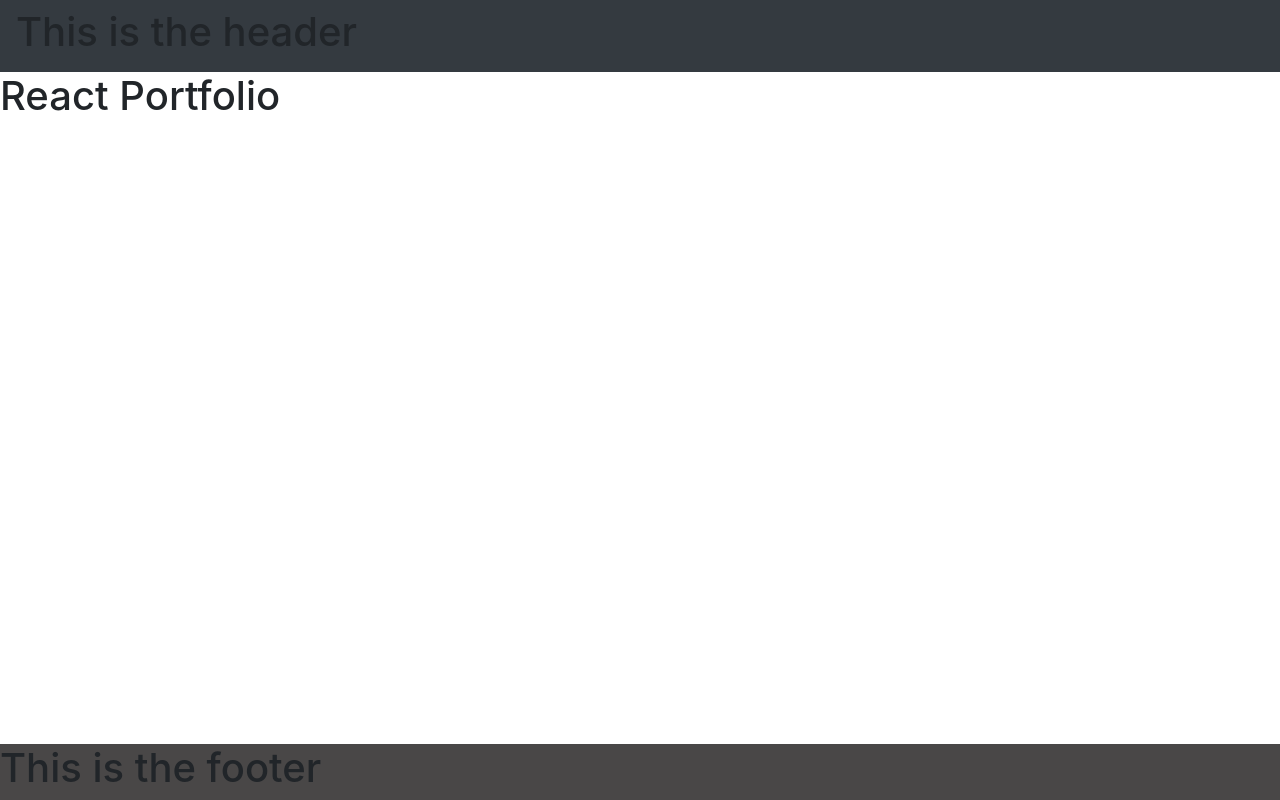
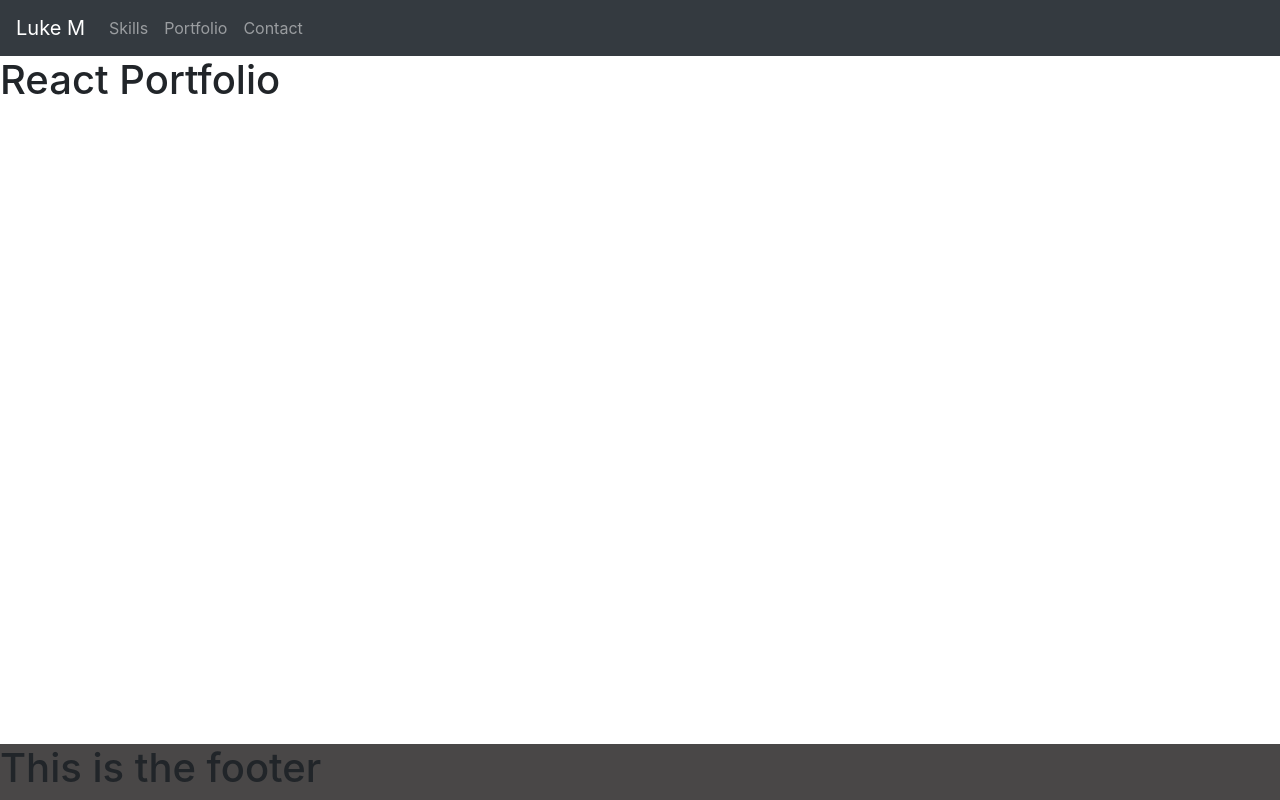
Before and after one commit to LukeMartin-123/LukeM-Portfolio, a React (Create React App) app: page / in a window 1280 px wide. Built offline with nearby package versions, Linux system fonts and the light colour scheme.

Commit message:
Updated Nav Bar with clickable locations

```diff
--- a/src/App.js
+++ b/src/App.js
@@ -3,6 +3,7 @@ import { BrowserRouter as Router, Route } from "react-router-dom";
 import Contact from "./pages/Contact";
 import Projects from "./pages/Projects";
 import Skills from "./pages/Skills";
+import About from "./pages/About";
 import Header from "./components/Header/Header";
 import Footer from "./components/Footer/Footer";
 import Wrapper from "./components/Wrapper/Wrapper";
@@ -14,7 +15,7 @@ function App() {
     <div className="App">
       <Header />
       <Wrapper>
-      <Route exact path="/" component={Skills} />
+      <Route exact path="/" component={About} />
           <Route exact path="/contact" component={Contact} />
           <Route exact path="/projects" component={Projects} />
           <Route exact path="/skills" component={Skills} />
--- a/src/components/Header/Header.js
+++ b/src/components/Header/Header.js
@@ -1,16 +1,49 @@
 import React from "react";
+import { Link } from "react-router-dom";
+import "./styles.css";
 
 function Header() {
 
     return (
         <nav className="navbar navbar-expand-lg navbar-dark bg-dark">
+            <Link className="navbar-brand" to="/">
+                Luke M
+             </Link>
+             <div>
+        <ul className="navbar-nav">
 
-            <h1>
-                This is the header
-            </h1>
+          <li className="nav-item">
+            <Link
+              to="/Skills"
+              className={window.location.pathname === "/Skills" ? "nav-link active" : "nav-link"}
+            >
+              Skills
+            </Link>
+          </li>
+          <li className="nav-item">
+            <Link
+              to="/Portfolio"
+              className={window.location.pathname === "/Portfolio" ? "nav-link active" : "nav-link"}
+            >
+              Portfolio
+            </Link>
+          </li>
+          <li className="nav-item">
+            <Link
+              to="/contact"
+              className={
+                window.location.pathname === "/contact" || window.location.pathname === "/contact"
+                  ? "nav-link active"
+                  : "nav-link"
+              }
+            >
+              Contact
+            </Link>
+          </li>
+        </ul>
+      </div>
 
-
-            </nav>
+        </nav>
 
 
     )
```
Also changed, not shown: src/pages/About.js (added).
